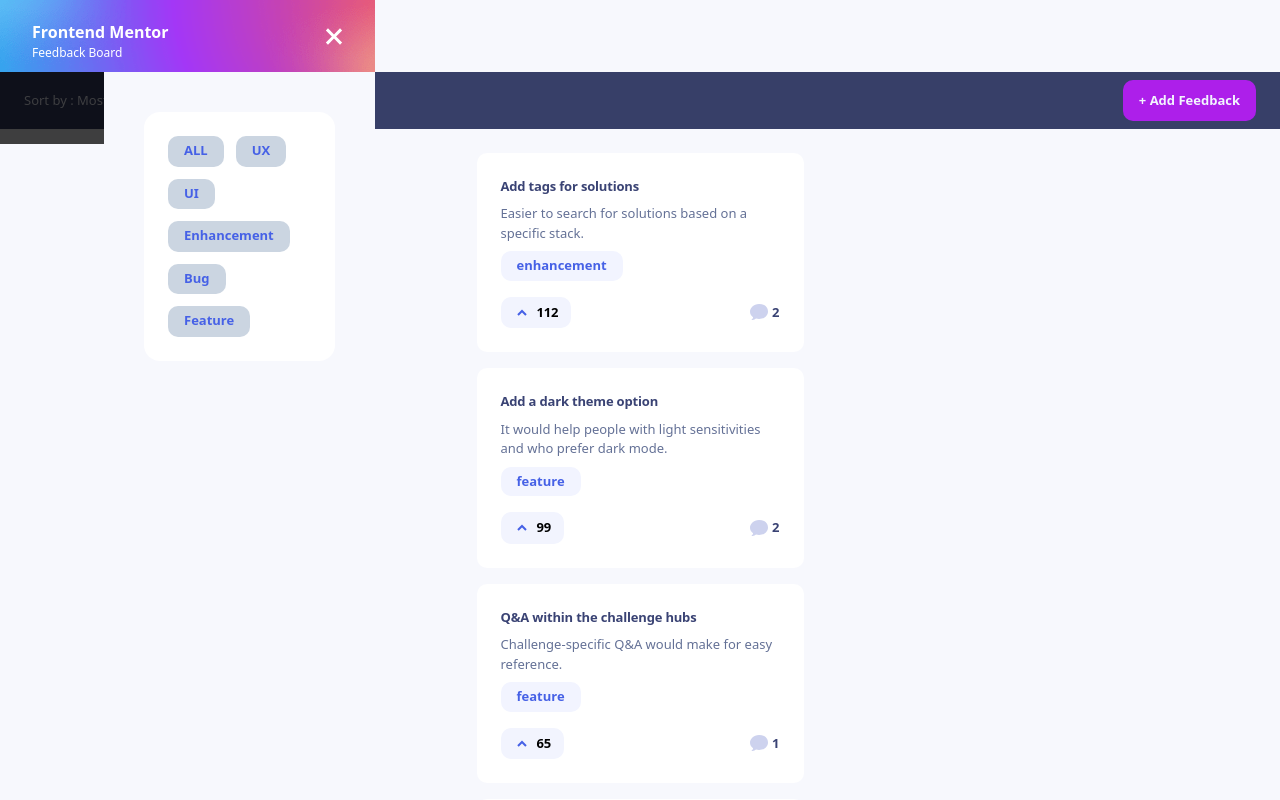
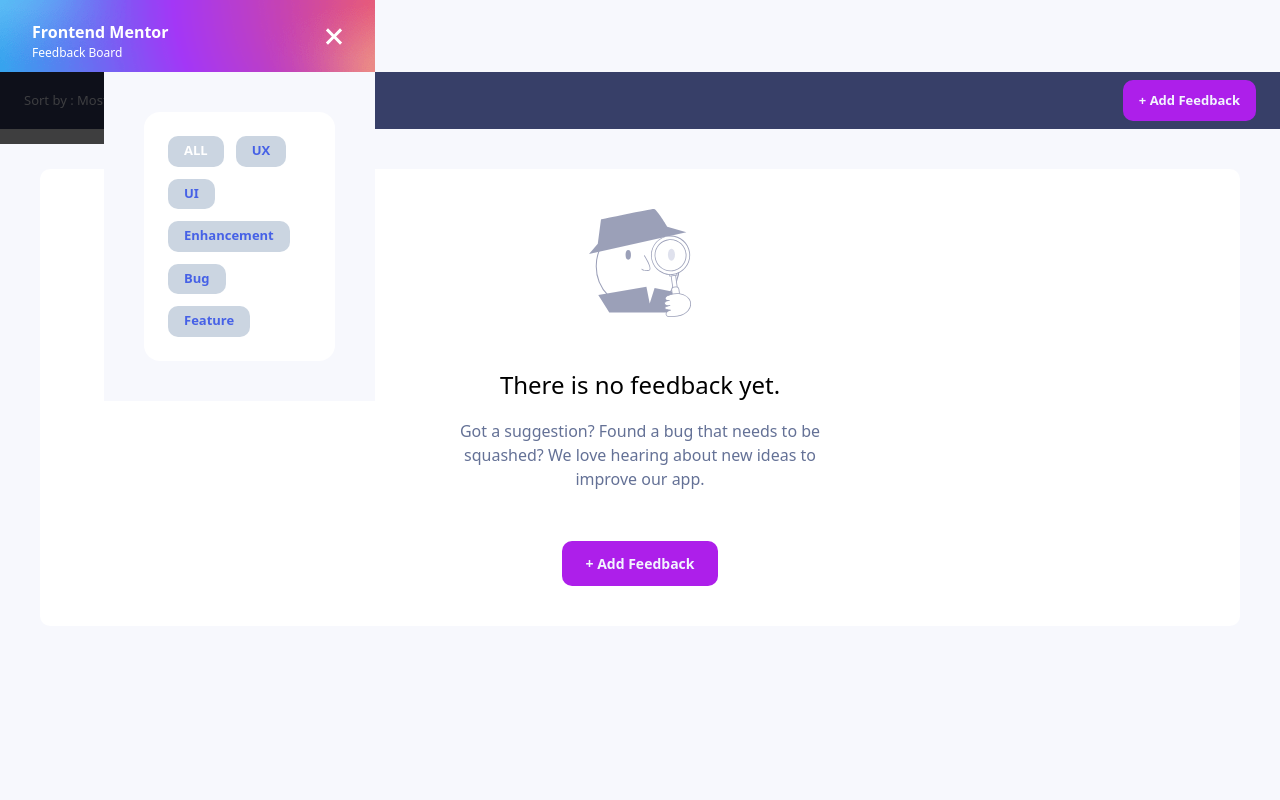
Before and after one commit to 4LL7N/product-feedback-app, a React (Vite) app: page / in a window 1280 px wide. Both pictures are taken after a click on the picture 333 px from the left and 36 px from the top of the page. Shown: the top 800 px of the page. Built offline with nearby package versions, Linux system fonts and the light colour scheme.

Commit message:
add empty feedback

```diff
--- a/src/page/Header.tsx
+++ b/src/page/Header.tsx
@@ -3,7 +3,7 @@ import { Context } from "./Context";
 
 function Header() {
   const context = Context();
-  const [categorySearch, setCategorySearch] = useState<boolean>(false);
+  const [categorySearch, setCategorySearch] = useState<string>("ALL");
   const findCategory = ["ALL", "UX", "UI", "Enhancement", "Bug", "Feature"];
 
   return (
@@ -48,9 +48,10 @@ function Header() {
                       context.setFilterCategory(item);
                     }
                     // setCategorySearch(!categorySearch);
+                    setCategorySearch(item);
                   }}
                   className={` bg-slate-300  px-4 pt-[5px] pb-1.5 rounded-[10px] ${
-                    categorySearch
+                    categorySearch === item
                       ? " text-white bg-[#4661e6]"
                       : "bg-[#f2f4ff] text-[#4661e6]"
                   }`}
--- a/src/page/Suggestion.tsx
+++ b/src/page/Suggestion.tsx
@@ -5,13 +5,12 @@ import Header from "./Header";
 function Suggestion() {
   const context = Context();
   const [filterInfo, setFilterInfo] = useState<any>();
-
+  const [noFeedback, setNOfeeedback] = useState<boolean>(filterInfo);
   useEffect(() => {
     const filteredData = context.dataInfo.productRequests.filter((item: any) =>
       item.category.includes(context.filterCategory.toLowerCase())
     );
     setFilterInfo(filteredData);
-    console.log(filteredData);
   }, [context.filterCategory, context.dataInfo.productRequests]);
 
   return (
@@ -25,6 +24,7 @@ function Suggestion() {
           + Add Feedback
         </button>
       </section>
+      {noFeedback ? (
         <section className="flex flex-col items-center justify-between gap-4   p-6">
           {filterInfo?.map((item: any) => (
             <div
@@ -35,7 +35,9 @@ function Suggestion() {
                 <p className=" font-bold  tracking-[-0.18px] text-[#3a4374] text-[13px]">
                   {item.title}
                 </p>
-              <p className=" text-[#647196] text-[13px] ">{item.description}</p>
+                <p className=" text-[#647196] text-[13px] ">
+                  {item.description}
+                </p>
                 <button className="px-4 py-[5px] bg-[#f2f4ff] rounded-[10px] text-[13px] font-semibold text-[#4661e6] ">
                   {item.category}
                 </button>
@@ -58,6 +60,21 @@ function Suggestion() {
             </div>
           ))}
         </section>
+      ) : (
+        <section className="flex flex-col items-center justify-between gap-[50px] m-10 rounded-[10px] py-10 px-2 bg-white">
+          <img src="public/assets/suggestions/illustration-empty.svg" alt="" />
+          <div className="flex flex-col items-center justify-between gap-4">
+            <h1 className="text-[24px]">There is no feedback yet.</h1>
+            <span className="text-[16px] font-normal text-center text-[#647196] max-w-[410px]">
+              Got a suggestion? Found a bug that needs to be squashed? We love
+              hearing about new ideas to improve our app.
+            </span>
+          </div>
+          <button className="px-6 py-3 bg-[#ad1fea] text-[#f2f4fe] rounded-[10px] text-[14px] font-bold">
+            + Add Feedback
+          </button>
+        </section>
+      )}
     </article>
   );
 }
```
Lines whose indentation alone changed are shown as unchanged.
